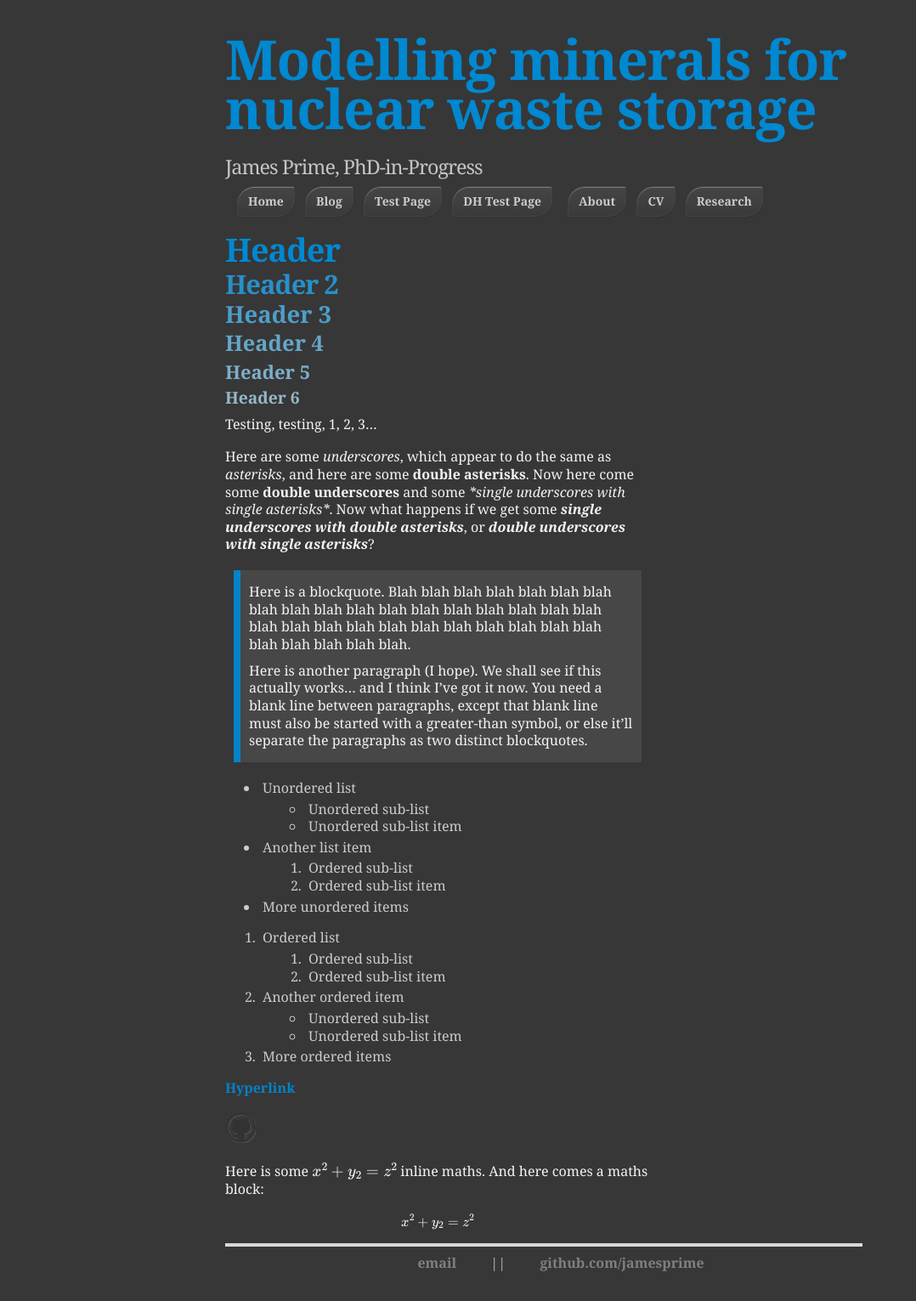
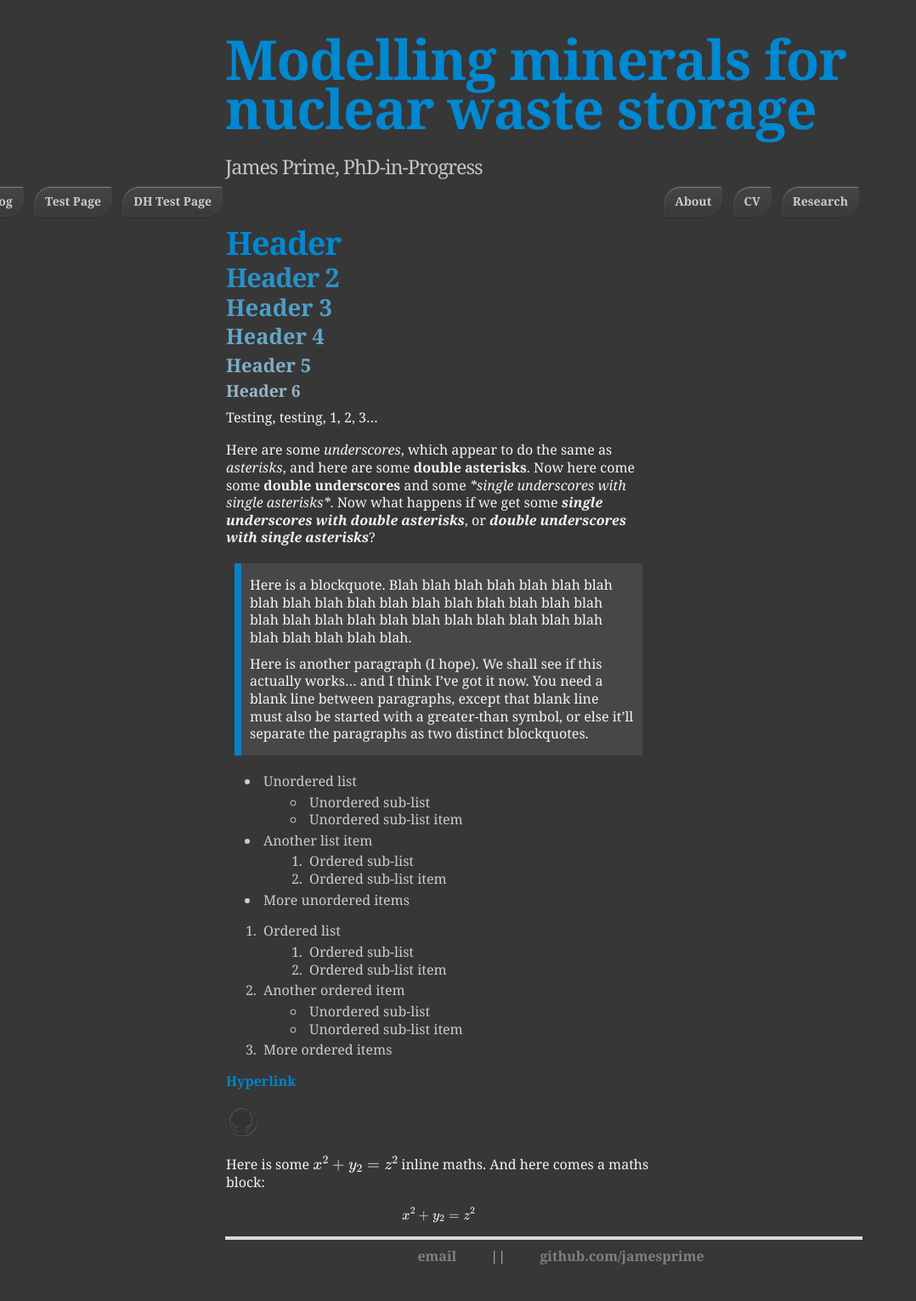
Before and after one commit to jamesprime/jamesprime.github.io, a Jekyll site: the page built from _pages/dhtest/index.md, in a window 1280 px wide. Shown: the whole page at 85% size, without its empty margins (0-1078 px from the left). Built offline with Jekyll 4.4.1, drawn with Linux system fonts in a browser that asks for light colours; nearby versions of some CDN libraries; formulas are drawn with MathJax 3.

Commit message:
Updated _sass/uberduper.scss
Removed .leftbuttons and .rightbuttons asterisks again

```diff
--- a/_sass/uberduper.scss
+++ b/_sass/uberduper.scss
@@ -285,13 +285,13 @@ div.slogan {
         }
     }
 
-    &.leftbuttons {
+    .leftbuttons {
         position: relative;
         left: 0;
         margin-left: -388px; // Lines up with content box's left edge
     }
 
-    &.rightbuttons {
+    .rightbuttons {
         float: right;
         position: relative;
         right: 0;
```
